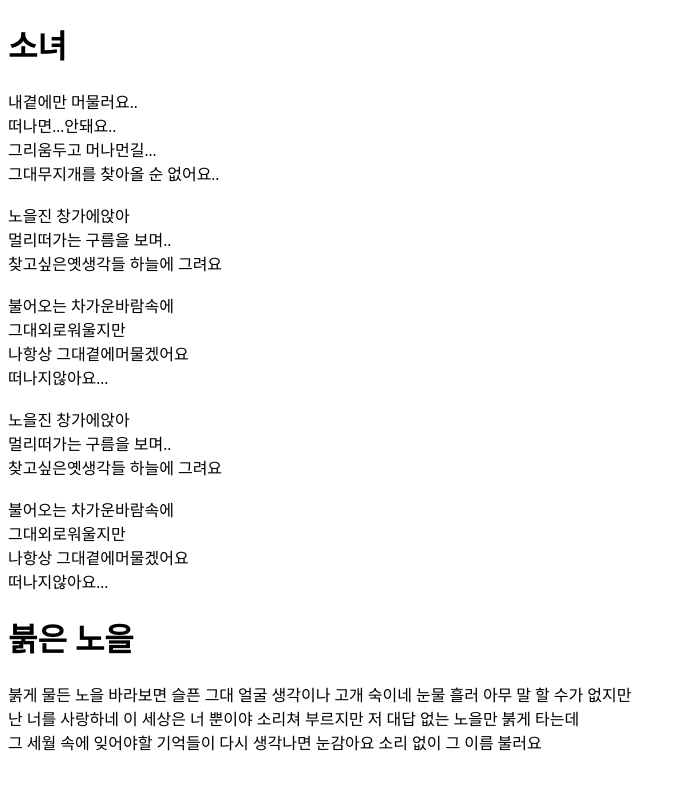
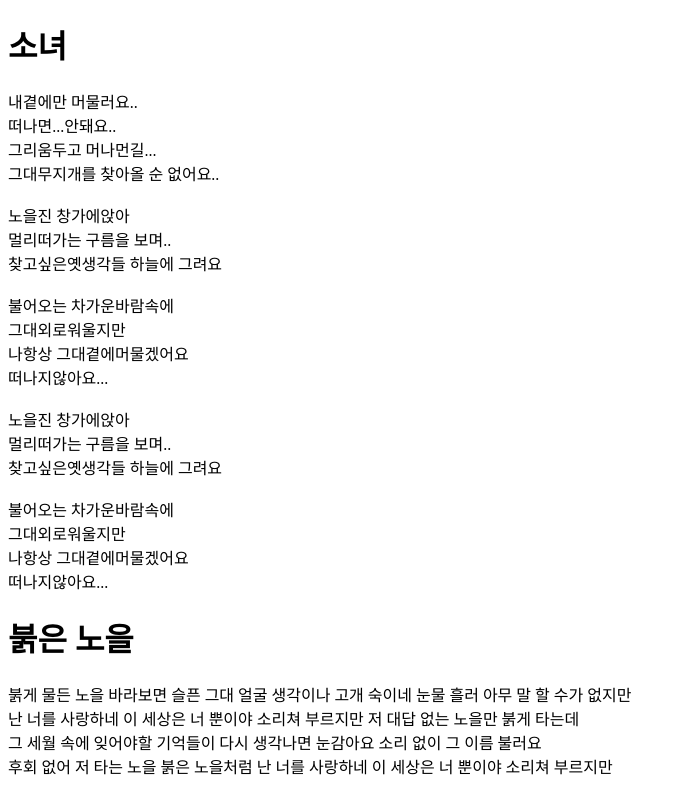
Before and after one commit to dyddks/gitTest, a plain HTML site: page index.html in a window 1280 px wide. Shown: the whole page, without its empty margins (0-686 px from the left). Drawn offline with Linux system fonts and the light colour scheme.

Commit message:
붉은노을 네번째 가사 추가

```diff
--- a/index.html
+++ b/index.html
@@ -40,6 +40,9 @@
         저 대답 없는 노을만 붉게 타는데<br>
         그 세월 속에 잊어야할 기억들이 다시 생각나면
         눈감아요 소리 없이 그 이름 불러요<br>
+        후회 없어 저 타는 노을 붉은 노을처럼
+        난 너를 사랑하네 이 세상은 너 뿐이야 소리쳐 부르지만<br>
+
     </p>
 </body>
 </html>
```
